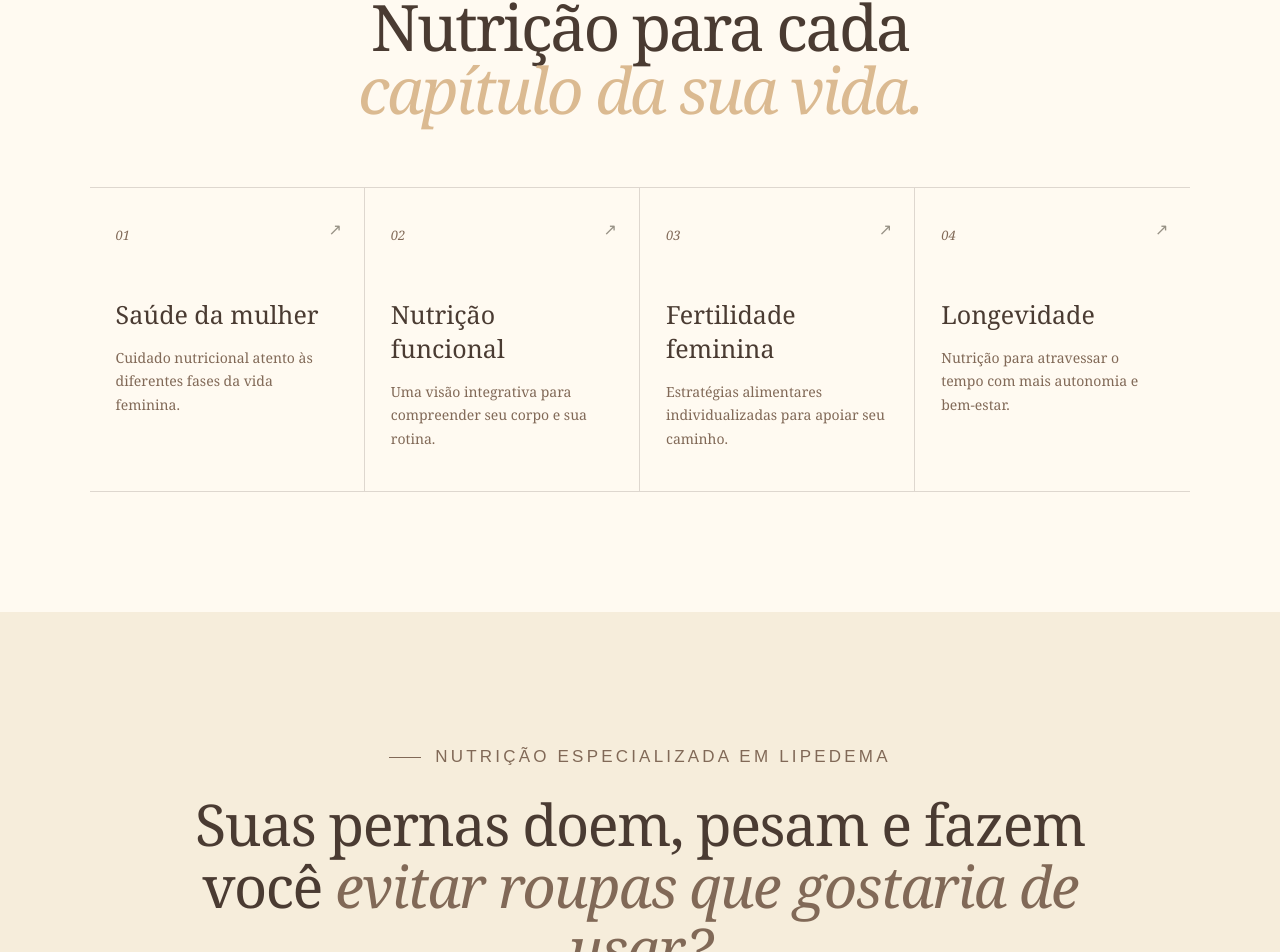
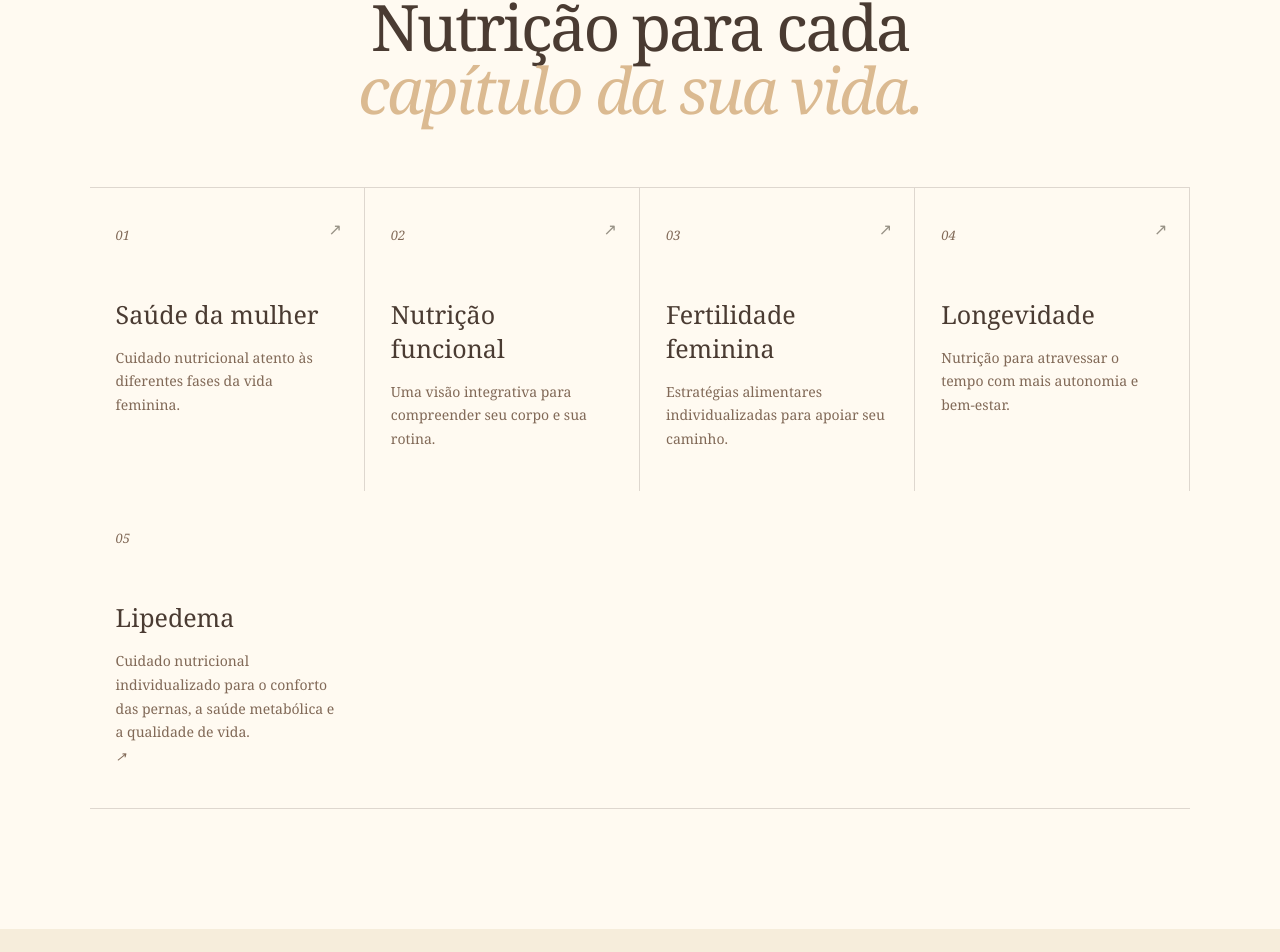
Before and after one commit to fabioam2/ligiakelly_site, a Next.js app: page / in a window 1280 px wide. Shown: the part 1716-2668 px from the top of the page. Built offline with nearby package versions, Linux system fonts and the light colour scheme.

Commit message:
Add lipedema specialty with anchor link to four pillars

```diff
--- a/app/page.tsx
+++ b/app/page.tsx
@@ -7,6 +7,7 @@ const specialties = [
   { n: "02", title: "Nutrição funcional", text: "Uma visão integrativa para compreender seu corpo e sua rotina." },
   { n: "03", title: "Fertilidade feminina", text: "Estratégias alimentares individualizadas para apoiar seu caminho." },
   { n: "04", title: "Longevidade", text: "Nutrição para atravessar o tempo com mais autonomia e bem-estar." },
+  { n: "05", title: "Lipedema", text: "Cuidado nutricional individualizado para o conforto das pernas, a saúde metabólica e a qualidade de vida.", href: "#lipedema" },
 ];
 
 const testimonials = [
@@ -49,7 +50,7 @@ export default function Home() {
 
       <section className="specialties" id="especialidades">
         <div className="sectionHead"><p className="eyebrow">Como posso ajudar</p><h2>Nutrição para cada<br/><em>capítulo da sua vida.</em></h2></div>
-        <div className="specialtyGrid">{specialties.map((item) => <article key={item.n}><span>{item.n}</span><h3>{item.title}</h3><p>{item.text}</p><i>↗</i></article>)}</div>
+        <div className="specialtyGrid">{specialties.map((item) => <article key={item.n}><span>{item.n}</span><h3>{item.title}</h3><p>{item.text}</p>{item.href ? <a href={item.href} aria-label="Conhecer os quatro pilares do acompanhamento nutricional para lipedema" className="specialtyJump"><span aria-hidden="true">↗</span><span className="sr-only">Ver os quatro pilares</span></a> : <i aria-hidden="true">↗</i>}</article>)}</div>
       </section>
 
 
```
